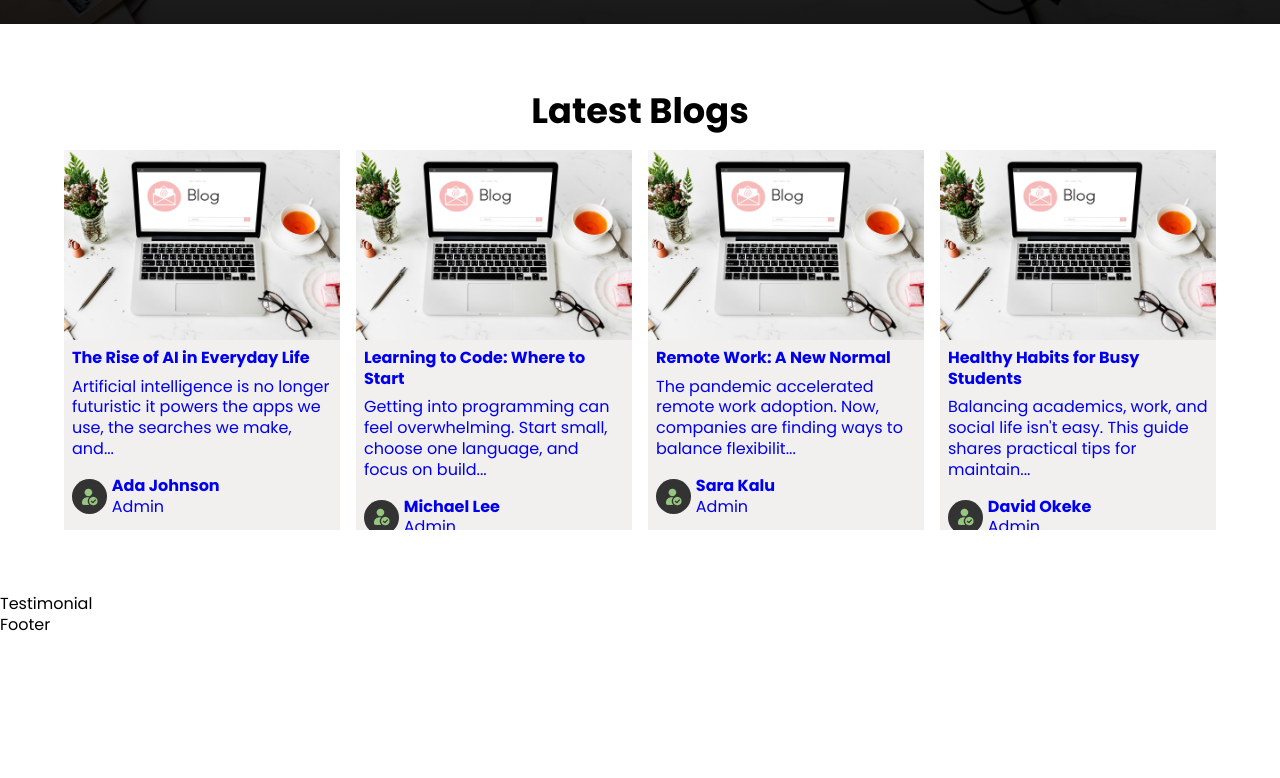
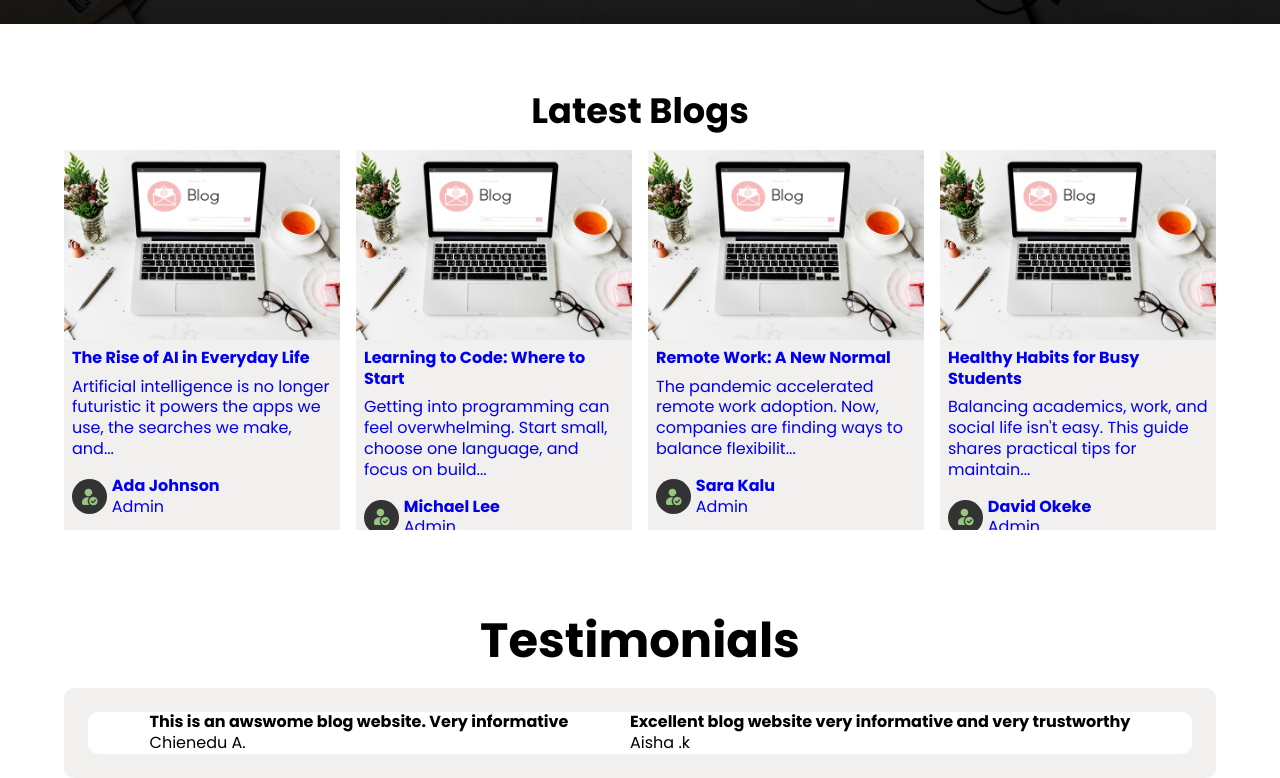
Before and after one commit to DevBammy/My-First-React-App, a React (Vite) app: page / in a window 1280 px wide. Shown: the part 776-1554 px from the top of the page. Before the commit the page ends 1412 px from the top, so only its background shows below. Built offline with nearby package versions, Linux system fonts and the light colour scheme.

Commit message:
worked on the footer section and testimonial

```diff
--- a/src/component/homeComps/Testimonial.jsx
+++ b/src/component/homeComps/Testimonial.jsx
@@ -1,7 +1,26 @@
-import React from 'react';
+import React from "react";
+import styles from "../homeComps/homeComps.module.css";
 
 const Testimonial = () => {
-  return <div>Testimonial</div>;
+  return (
+    <>
+    <h1>Testimonials</h1>
+      <div className={styles.testcard}>
+        <div className={styles.testcontent}>
+          <div>
+            <h4>This is an awswome blog website. Very informative</h4>
+            <p>Chienedu A.</p>
+          </div>
+          <div>
+            <h4>
+              Excellent blog website very informative and very trustworthy{" "}
+            </h4>
+            <p>Aisha .k</p>
+          </div>
+        </div>
+      </div>
+    </>
+  );
 };
 
 export default Testimonial;
--- a/src/component/homeComps/homeComps.module.css
+++ b/src/component/homeComps/homeComps.module.css
@@ -41,3 +41,22 @@
   justify-content: center;
   grid-gap: 1rem;
 }
+
+.testcard{
+  background-color: #f2efef;
+  border-radius: 10px;
+  padding: 1.5rem;
+  margin:0 5%;
+  border: none;
+}
+.testcontent {
+  display: flex;
+  justify-content: space-evenly;
+  background-color: white;
+  border-radius: 10px;
+
+}
+h1{
+text-align: center;
+padding: 1rem;
+}
--- a/src/component/utils/Footer.jsx
+++ b/src/component/utils/Footer.jsx
@@ -1,7 +1,9 @@
 import React from 'react';
 
 const Footer = () => {
-  return <div>Footer</div>;
+  return <div>
+
+  </div>;
 };
 
 export default Footer;
--- a/src/pages/Blog.jsx
+++ b/src/pages/Blog.jsx
@@ -1,15 +1,26 @@
-import React, { useState } from 'react';
-import { Link } from 'react-router-dom';
-import { blogs as allBLogs } from '../assets/blogs';
+import React, { useState, useEffect } from 'react';
+import { data, Link } from 'react-router-dom';
+//import { blogs as allBLogs } from '../assets/blogs';
 import Header from '../component/utils/Header';
 import Footer from '../component/utils/Footer';
 import BlogCard from '../component/utils/BlogCard';
+const apiKey = import.meta.env.VITE_APIKEY;
+const apiEndPoint = import.meta.env.VITE_APIENDPOINT;
+
+
 
 import styles from '../styles/about.module.css';
 
 const Blog = () => {
-  const [blogs, setBlogs] = useState(allBLogs);
+  const [blogs, setBlogs] = useState([]);
 
+  useEffect(()=>{
+    fetch(`${apiEndPoint}?access_key=${apiKey}`)
+    .then((res)=>res.json())
+    .then((data)=>setBlogs(data))
+
+  }, [])
+console.log(blogs)
   return (
     <>
       <Header />
@@ -17,8 +28,9 @@ const Blog = () => {
         <h2>All Blog Posts</h2>
 
         <div className={styles.allBlogs}>
-          {blogs.map((blog) => (
-            <BlogCard blog={blog} key={blog.id} />
+
+          {Array.isArray(blogs) && blogs.map((blogs) => (
+            <BlogCard blog={blogs} key={blogs.id} />
           ))}
         </div>
       </main>
--- a/src/pages/BlogDetails.jsx
+++ b/src/pages/BlogDetails.jsx
@@ -4,6 +4,8 @@ import { useEffect, useState } from 'react';
 import moment from 'moment';
 import image from '../assets/hero.jpg';
 import styles from '../styles/blogDetails.module.css';
+const apiKey = import.meta.env.VITE_APIKEY;
+const apiEndPoint = import.meta.env.VITE_APIKEY;
 
 const BlogDetails = () => {
   const { id } = useParams();
--- a/src/pages/Home.jsx
+++ b/src/pages/Home.jsx
@@ -5,6 +5,7 @@ import Hero from '../component/homeComps/Hero';
 import LatestBlogs from '../component/homeComps/LatestBlogs';
 import { useState } from 'react';
 import Testimonial from '../component/homeComps/Testimonial';
+const apiKey = import.meta.env.VITE_APIKEY;
 
 const Home = () => {
   const [blogs, setBlogs] = useState(allBlogs);
```
Also changed, not shown: 2 other files (tests, documents, lock files or other folders).
